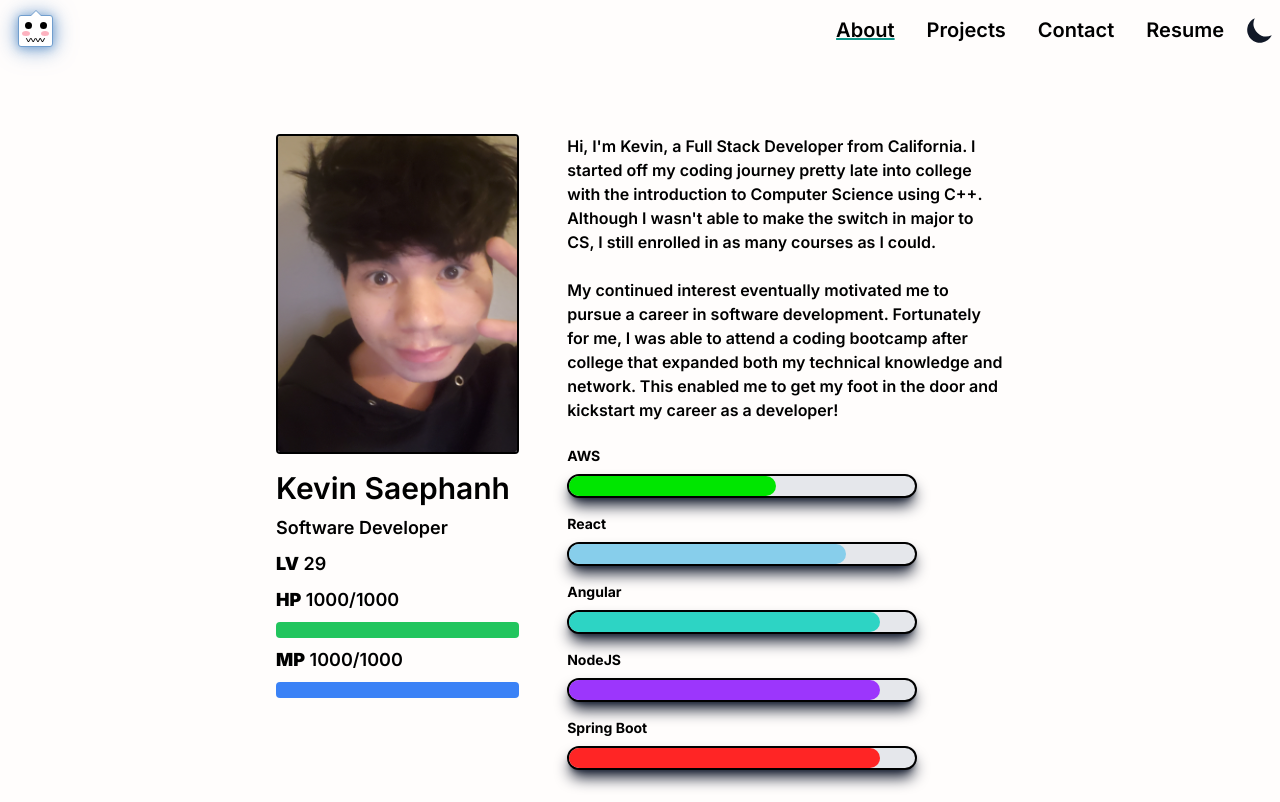
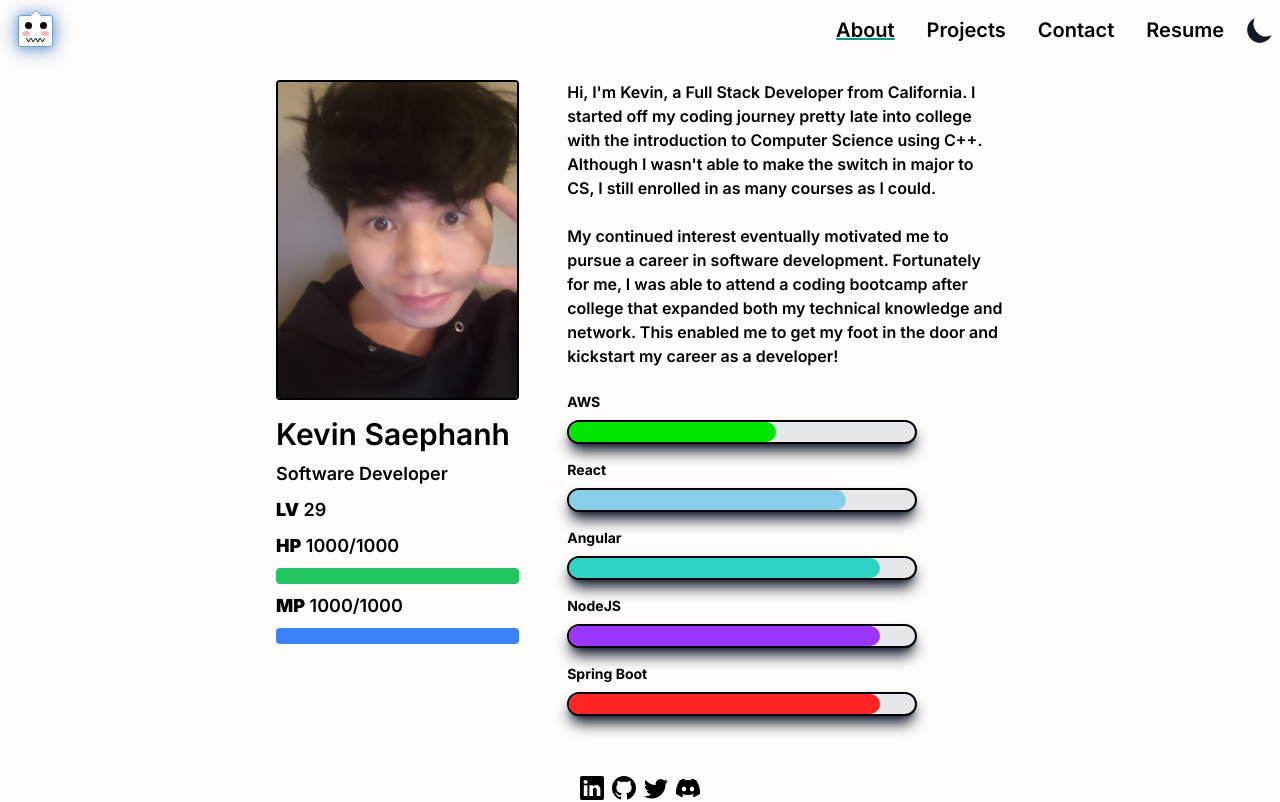
Before and after one commit to KevinSaephanh/portfolio, a Next.js app: page /about in a window 1280 px wide. Shown: the top 802 px of the page. Built offline with nearby package versions, Linux system fonts and the light colour scheme.

Commit message:
Fix min height bug

```diff
--- a/src/app/layout.tsx
+++ b/src/app/layout.tsx
@@ -40,7 +40,7 @@
           <Navbar />
           <main
             role='main'
-            className='w-full min-h-fit md:min-h-full flex flex-col justify-center relative'
+            className='w-full min-h-fit md:h-full flex flex-col justify-center relative'
           >
             {children}
           </main>
```
